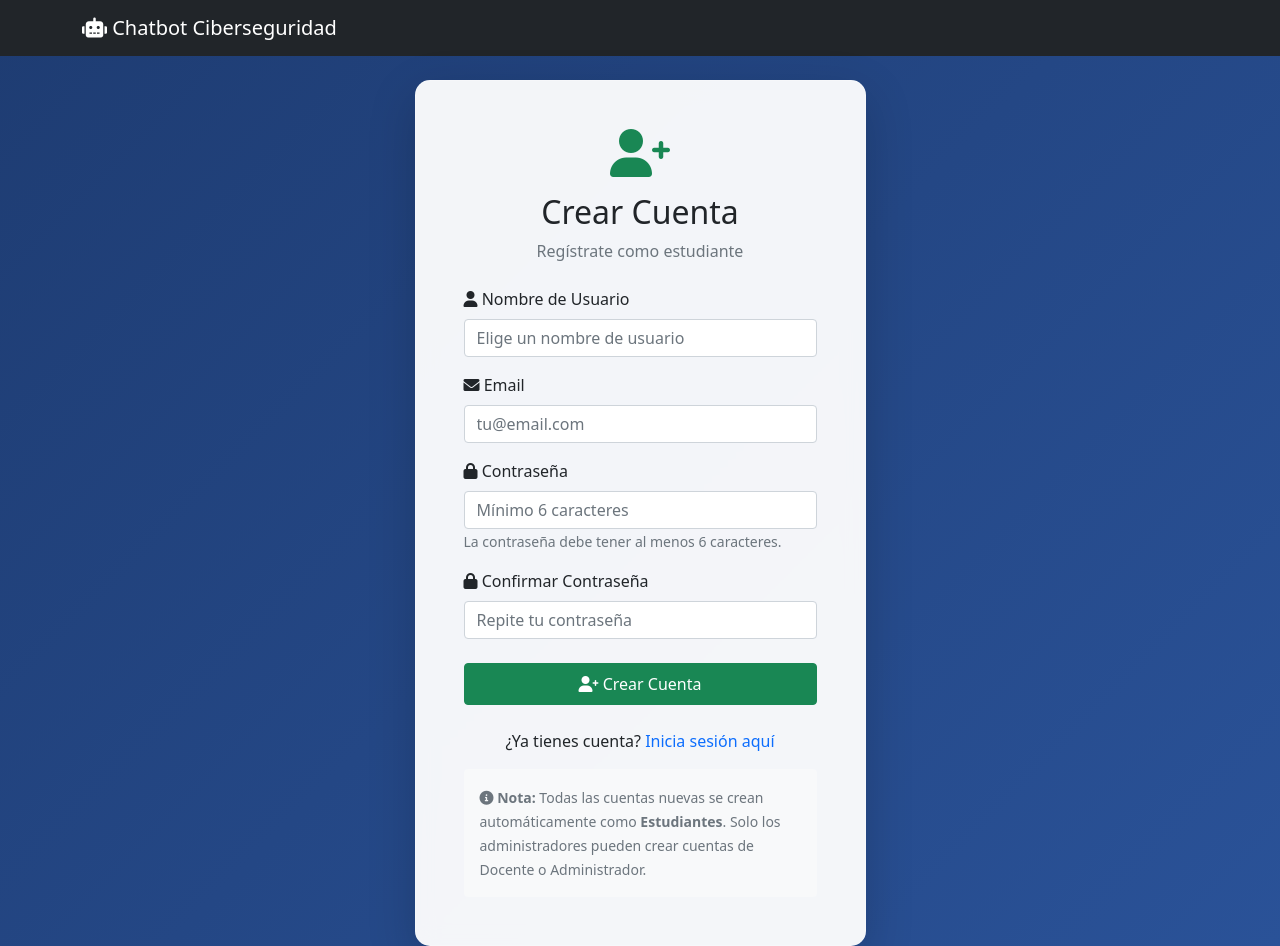
After one commit to karenrueda1506-spec/CIBERSEGURIDAD, a Flask app: page /register in a window 1280 px wide. The commit adds this page. Run offline with Flask 3, Linux system fonts and the light colour scheme.

Commit message:
feat:Permisos para crear cuentas desde login chatbot educativo en ciberseguridad

```diff
--- a/app/views/auth_view.py
+++ b/app/views/auth_view.py
@@ -31,6 +31,38 @@ def login():
 
     return render_template('auth/login.html')
 
+@auth_bp.route('/register', methods=['GET', 'POST'])
+def register():
+    if request.method == 'POST':
+        username = request.form['username']
+        email = request.form['email']
+        password = request.form['password']
+        confirm_password = request.form['confirm_password']
+
+        # Validaciones básicas
+        if not username or not email or not password:
+            flash('Todos los campos son obligatorios.', 'error')
+            return render_template('auth/register.html')
+
+        if password != confirm_password:
+            flash('Las contraseñas no coinciden.', 'error')
+            return render_template('auth/register.html')
+
+        if len(password) < 6:
+            flash('La contraseña debe tener al menos 6 caracteres.', 'error')
+            return render_template('auth/register.html')
+
+        # Crear usuario automáticamente como ESTUDIANTE (role_id = 3)
+        user_id = user_model.create_user(username, email, password, 3)  # 3 = Estudiante
+
+        if user_id:
+            flash('¡Cuenta creada exitosamente! Ahora puedes iniciar sesión.', 'success')
+            return redirect(url_for('auth.login'))
+        else:
+            flash('Error al crear la cuenta. El email o usuario ya existe.', 'error')
+
+    return render_template('auth/register.html')
+
 @auth_bp.route('/logout')
 def logout():
     session.clear()
--- /dev/null
+++ b/templates/auth/register.html
@@ -0,0 +1,73 @@
+{% extends "base.html" %}
+
+{% block content %}
+<div class="row justify-content-center">
+    <div class="col-md-6 col-lg-5">
+        <div class="card card-cyber shadow-lg">
+            <div class="card-body p-5">
+                <div class="text-center mb-4">
+                    <i class="fas fa-user-plus fa-3x text-success mb-3"></i>
+                    <h2 class="card-title">Crear Cuenta</h2>
+                    <p class="text-muted">Regístrate como estudiante</p>
+                </div>
+
+                <form method="POST" action="{{ url_for('auth.register') }}">
+                    <div class="mb-3">
+                        <label for="username" class="form-label">
+                            <i class="fas fa-user"></i> Nombre de Usuario
+                        </label>
+                        <input type="text" class="form-control" id="username" name="username" required
+                               placeholder="Elige un nombre de usuario">
+                    </div>
+
+                    <div class="mb-3">
+                        <label for="email" class="form-label">
+                            <i class="fas fa-envelope"></i> Email
+                        </label>
+                        <input type="email" class="form-control" id="email" name="email" required
+                               placeholder="tu@email.com">
+                    </div>
+
+                    <div class="mb-3">
+                        <label for="password" class="form-label">
+                            <i class="fas fa-lock"></i> Contraseña
+                        </label>
+                        <input type="password" class="form-control" id="password" name="password" required
+                               placeholder="Mínimo 6 caracteres">
+                        <small class="form-text text-muted">La contraseña debe tener al menos 6 caracteres.</small>
+                    </div>
+
+                    <div class="mb-4">
+                        <label for="confirm_password" class="form-label">
+                            <i class="fas fa-lock"></i> Confirmar Contraseña
+                        </label>
+                        <input type="password" class="form-control" id="confirm_password" name="confirm_password" required
+                               placeholder="Repite tu contraseña">
+                    </div>
+
+                    <button type="submit" class="btn btn-success w-100 py-2">
+                        <i class="fas fa-user-plus"></i> Crear Cuenta
+                    </button>
+                </form>
+
+                <div class="text-center mt-4">
+                    <p class="mb-0">
+                        ¿Ya tienes cuenta?
+                        <a href="{{ url_for('auth.login') }}" class="text-decoration-none">
+                            Inicia sesión aquí
+                        </a>
+                    </p>
+                </div>
+
+                <div class="mt-3 p-3 bg-light rounded">
+                    <small class="text-muted">
+                        <i class="fas fa-info-circle"></i>
+                        <strong>Nota:</strong> Todas las cuentas nuevas se crean automáticamente como <strong>Estudiantes</strong>.
+                        Solo los administradores pueden crear cuentas de Docente o Administrador.
+                    </small>
+                </div>
+            </div>
+        </div>
+    </div>
+</div>
+{% endblock %}
```
Also changed, not shown: app/models/user_model.py (+33 -0 lines), templates/auth/login.html (+7 -1 lines), 1 other file.
